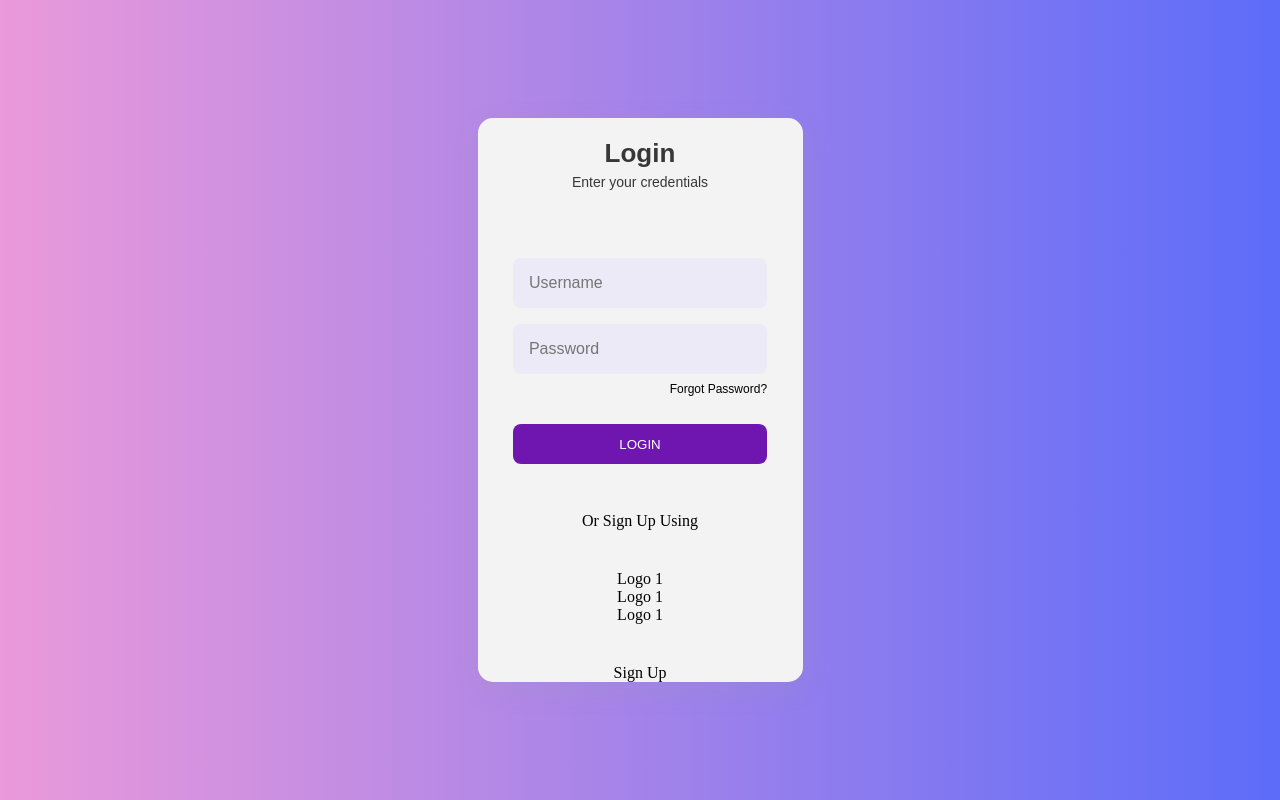
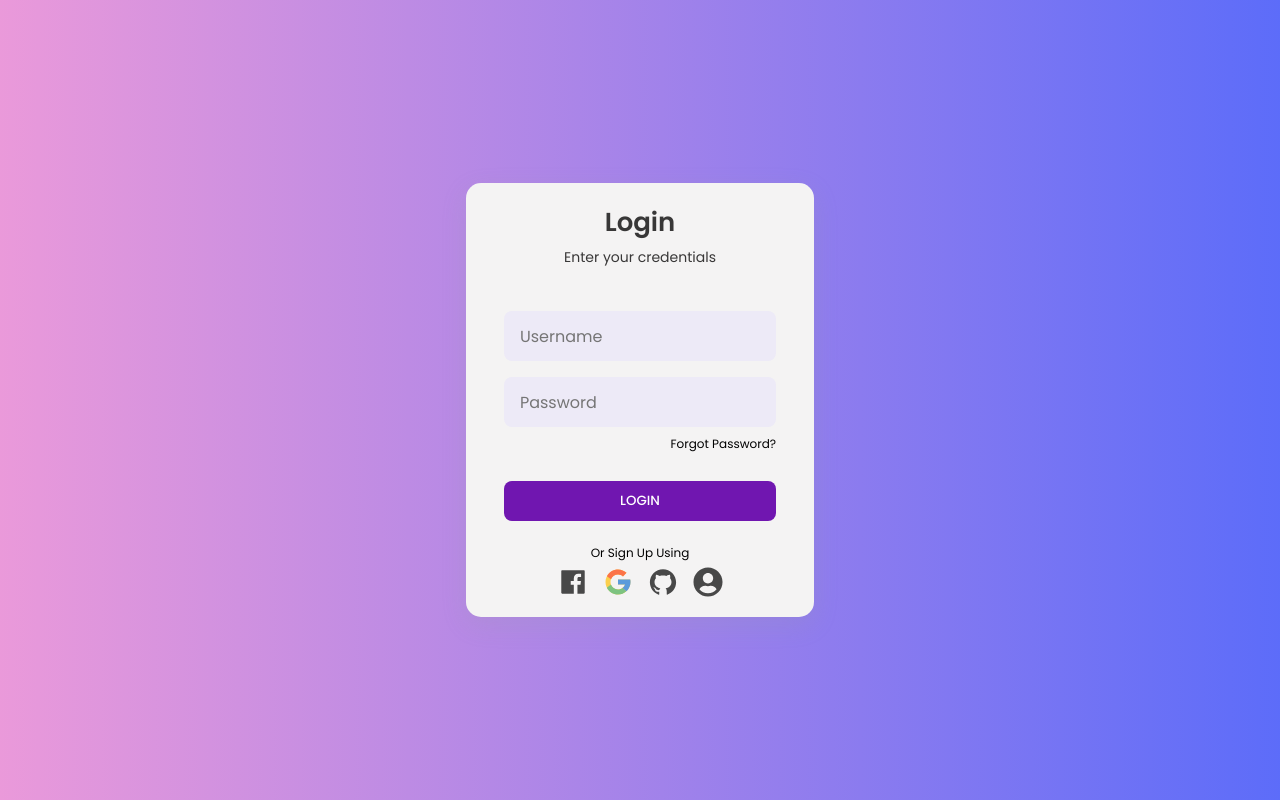
Before and after one commit to iyashraj/e-commerce-2023, a React (Vite) app: page /login in a window 1280 px wide. Built offline with nearby package versions, Linux system fonts and the light colour scheme.

Commit message:
signup page ui complete

```diff
--- a/package.json
+++ b/package.json
@@ -10,6 +10,9 @@
     "preview": "vite preview"
   },
   "dependencies": {
+    "@emotion/react": "^11.11.1",
+    "@emotion/styled": "^11.11.0",
+    "@mui/icons-material": "^5.14.13",
     "@reduxjs/toolkit": "^1.9.5",
     "firebase": "^10.0.0",
     "react": "^18.2.0",
--- a/src/App.css
+++ b/src/App.css
@@ -1,9 +1,7 @@
-* {
+@import url("https://fonts.googleapis.com/css2?family=Poppins:ital,wght@0,300;0,400;0,500;0,600;0,700;1,300;1,400;1,500;1,600;1,700&display=swap");
+*{
+  font-family: 'Poppins', sans-serif;
   margin: 0;
   padding: 0;
   box-sizing: border-box;
-  /* font-family: "Berkshire Swash", cursive; */
-  /* font-family: "Lato", sans-serif;
-  font-family: "Merriweather", serif;
-  font-family: "Montserrat", sans-serif; */
 }
--- a/src/pages/auth-login/login.tsx
+++ b/src/pages/auth-login/login.tsx
@@ -1,5 +1,11 @@
 import React from 'react';
 import styled from 'styled-components';
+import {
+  AiFillFacebook,
+  AiFillGithub,
+} from "react-icons/ai";
+import {FcGoogle} from 'react-icons/fc'
+import {FaUserCircle} from 'react-icons/fa'
 
 const MainSection = styled.div`
   width: 100%;
@@ -26,7 +32,7 @@ const MainCard = styled.div`
   align-items: center;
   box-shadow: rgba(149, 157, 165, 0.2) 0px 8px 24px;
   flex-direction: column;
-  gap: 40px;
+  gap: 15px;
   padding-top: 20px;
 `;
 
@@ -109,6 +115,27 @@ const LoginButton = styled.button`
   cursor: pointer;
 `;
 
+const AuthButtonIcons = styled.div`
+display: flex;
+gap: 15px;
+margin-bottom: 20px;
+svg {
+      height: 30px;
+      width: 30px;
+      cursor: pointer;
+      opacity: 0.7;
+    }
+`
+const SocialAuthWrapper = styled.div`
+
+  display: flex;
+  flex-direction: column;
+  align-items: center;
+  gap: 5px;
+  span{
+    font-size: 12px;
+  }
+`;
 
 
 function LoginForm() {
@@ -129,9 +156,10 @@ function LoginForm() {
         <ForgotDiv>Forgot Password?</ForgotDiv>
         <LoginButton>Login</LoginButton>
         </InputsWrapper>
-        <div>Or Sign Up Using</div>
-        <div><div>Logo 1</div><div>Logo 1</div><div>Logo 1</div></div>
-        <div>Sign Up</div>
+        <SocialAuthWrapper>
+        <span>Or Sign Up Using</span>
+        <AuthButtonIcons><AiFillFacebook/><FcGoogle/><AiFillGithub/><FaUserCircle/></AuthButtonIcons>
+        </SocialAuthWrapper>
       </MainCard>
     </MainSection>
   );
--- a/src/pages/auth-login/signup.tsx
+++ b/src/pages/auth-login/signup.tsx
@@ -1,9 +1,237 @@
-import React from 'react'
+import React, { ChangeEvent, useState } from 'react';
+import styled from 'styled-components';
 
-const SignUp = () => {
+// Import necessary icons
+import { AiFillFacebook, AiFillGithub } from 'react-icons/ai';
+import {  FaUserCircle } from 'react-icons/fa';
+import {  FcGoogle } from 'react-icons/fc';
+
+const MainSection = styled.div`
+  width: 100%;
+  height: 100vh;
+  display: flex;
+  justify-content: center;
+  align-items: center;
+  background: linear-gradient(
+    90deg,
+    hsla(312, 66%, 76%, 1) 0%,
+    hsla(234, 93%, 67%, 1) 100%
+  );
+`;
+
+const MainCard = styled.div`
+  background-color: rgb(244, 243, 243);
+  height: auto;
+  min-height: 420px;
+  width: auto;
+  min-width: 325px;
+  border-radius: 15px;
+  display: flex;
+  justify-content: center;
+  align-items: center;
+  box-shadow: rgba(149, 157, 165, 0.2) 0px 8px 24px;
+  flex-direction: column;
+  gap: 15px;
+  padding-top: 20px;
+`;
+
+const CardHeader = styled.div`
+  display: flex;
+  flex-direction: column;
+  align-items: center;
+  gap: 20px;
+  height: auto;
+  justify-content: space-between;
+  min-width: 198px;
+`;
+
+const CardTitle = styled.h3`
+  font-size: 26px;
+  color: rgb(56, 55, 55);
+  font-family: Poppins, sans-serif;
+  font-weight: 600;
+`;
+
+const CardSubtitle = styled.span`
+  font-size: 14px;
+  margin-top: -15px;
+  font-weight: 400;
+  color: rgb(56, 55, 55);
+  font-family: Poppins, sans-serif;
+`;
+
+const InputsWrapper = styled.div`
+  margin-top: 20px;
+  display: flex;
+  justify-content: center;
+  flex-direction: column;
+  align-items: center;
+  width: 92%;
+`;
+
+const InputContainer = styled.div`
+  position: relative;
+  width: 100%;
+  display: flex;
+  justify-content: center;
+  align-items: center;
+`;
+
+const InputField = styled.input`
+  width: 85%;
+  height: 50px;
+  padding: 0 16px;
+  margin: 8px 0;
+  border: 0;
+  border-radius: 8px;
+  outline: none;
+  background: #edeaf7;
+  color: #5a4f79;
+  font-size: 16px;
+`;
+
+const ForgotDiv = styled.div`
+  width: 85%;
+  text-align: right;
+  font-size: 12px;
+  font-family: Poppins, sans-serif;
+  margin-bottom: 20px;
+`;
+
+const SignupButton = styled.button`
+  width: 85%;
+  height: 40px;
+  padding: 0 16px;
+  margin: 8px 0;
+  border: 0;
+  border-radius: 8px;
+  outline: none;
+  text-transform: uppercase;
+  font-weight: 500;
+  background-color: #7016b0;
+  color: #fff;
+  cursor: pointer;
+`;
+
+const AuthButtonIcons = styled.div`
+  display: flex;
+  gap: 15px;
+  margin-bottom: 20px;
+  svg {
+    height: 30px;
+    width: 30px;
+    cursor: pointer;
+    opacity: 0.7;
+  }
+`;
+
+const SocialAuthWrapper = styled.div`
+  display: flex;
+  flex-direction: column;
+  align-items: center;
+  gap: 5px;
+  span {
+    font-size: 12px;
+  }
+`;
+
+const SpanLoginAlready = styled.span`
+  font-size: 12px;
+  width:85%;
+  text-align: right;
+`
+
+function Signup() {
+  const [formData, setFormData] = useState({
+    name: '',
+    email: '',
+    phone: '',
+    password: '',
+    confirmPassword: '',
+  });
+
+  // Handle form submission
+  const handleSubmit = (e: React.MouseEvent<HTMLButtonElement>) => {
+    e.preventDefault();
+    // Perform form validation and submission here
+  };
+
+  // Handle input changes
+  const handleInputChange = (e:ChangeEvent<HTMLInputElement>) => {
+    const { name, value } = e.target;
+    setFormData({
+      ...formData,
+      [name]: value,
+    });
+  };
+
   return (
-    <div>SignUp</div>
-  )
+    <MainSection>
+      <MainCard>
+        <CardHeader>
+          <CardTitle>Sign Up</CardTitle>
+          <CardSubtitle>Create a new account</CardSubtitle>
+        </CardHeader>
+        <InputsWrapper>
+          <InputContainer>
+            <InputField
+              type="text"
+              name="name"
+              placeholder="Name"
+              value={formData.name}
+              onChange={handleInputChange}
+            />
+          </InputContainer>
+          <InputContainer>
+            <InputField
+              type="text"
+              name="email"
+              placeholder="Email"
+              value={formData.email}
+              onChange={handleInputChange}
+            />
+          </InputContainer>
+          <InputContainer>
+            <InputField
+              type="text"
+              name="phone"
+              placeholder="Phone Number"
+              value={formData.phone}
+              onChange={handleInputChange}
+            />
+          </InputContainer>
+          <InputContainer>
+            <InputField
+              type="password"
+              name="password"
+              placeholder="Password"
+              value={formData.password}
+              onChange={handleInputChange}
+            />
+          </InputContainer>
+          <InputContainer>
+            <InputField
+              type="password"
+              name="confirmPassword"
+              placeholder="Confirm Password"
+              value={formData.confirmPassword}
+              onChange={handleInputChange}
+            />
+          </InputContainer>
+          <SignupButton onClick={handleSubmit}>Sign Up</SignupButton>
+          <SpanLoginAlready>Already have an account?</SpanLoginAlready>
+        </InputsWrapper>
+        <SocialAuthWrapper>
+          <span>Or Sign Up Using</span>
+          <AuthButtonIcons>
+            <AiFillFacebook />
+            <FcGoogle />
+            <AiFillGithub />
+          </AuthButtonIcons>
+        </SocialAuthWrapper>
+      </MainCard>
+    </MainSection>
+  );
 }
 
-export default SignUp
+export default Signup;
--- a/src/routes/route.tsx
+++ b/src/routes/route.tsx
@@ -8,6 +8,7 @@ import ProtectedRoute from "./protectedRoute";
 export function Routes() {
     const element = useRoutes([
       { path: "/", element: <HomeMain/> },
+      { path: "/signup", element: <SignUp/> },
       { path: "/login",
         element: <Login/>,
         children: [
```
Also changed, not shown: 1 other file (tests, documents, lock files or other folders).
